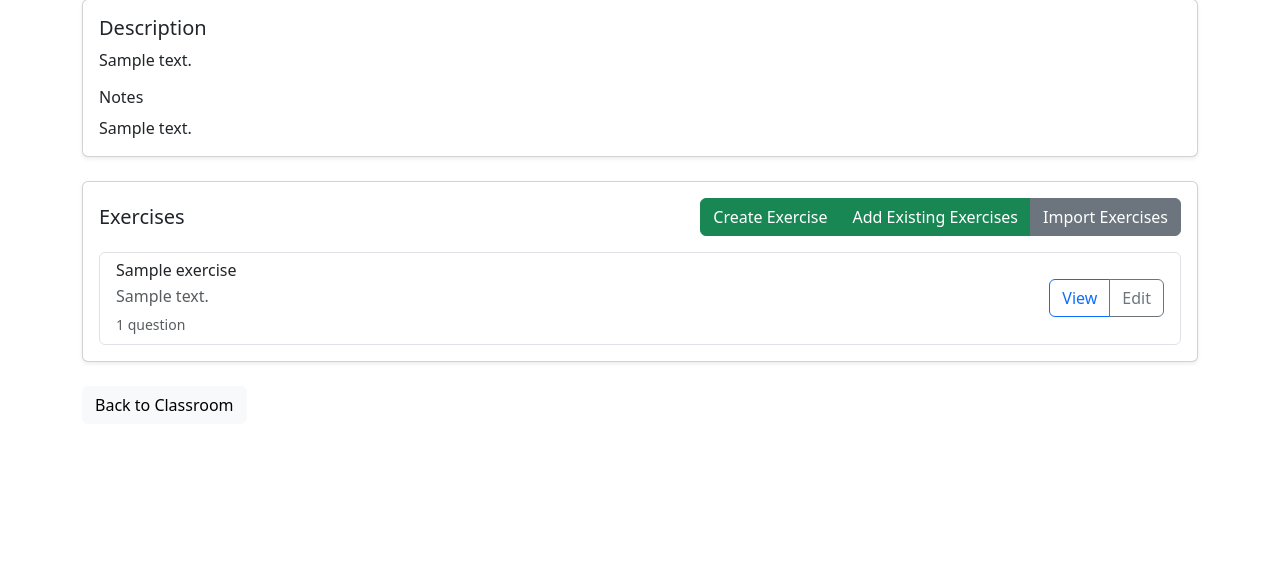
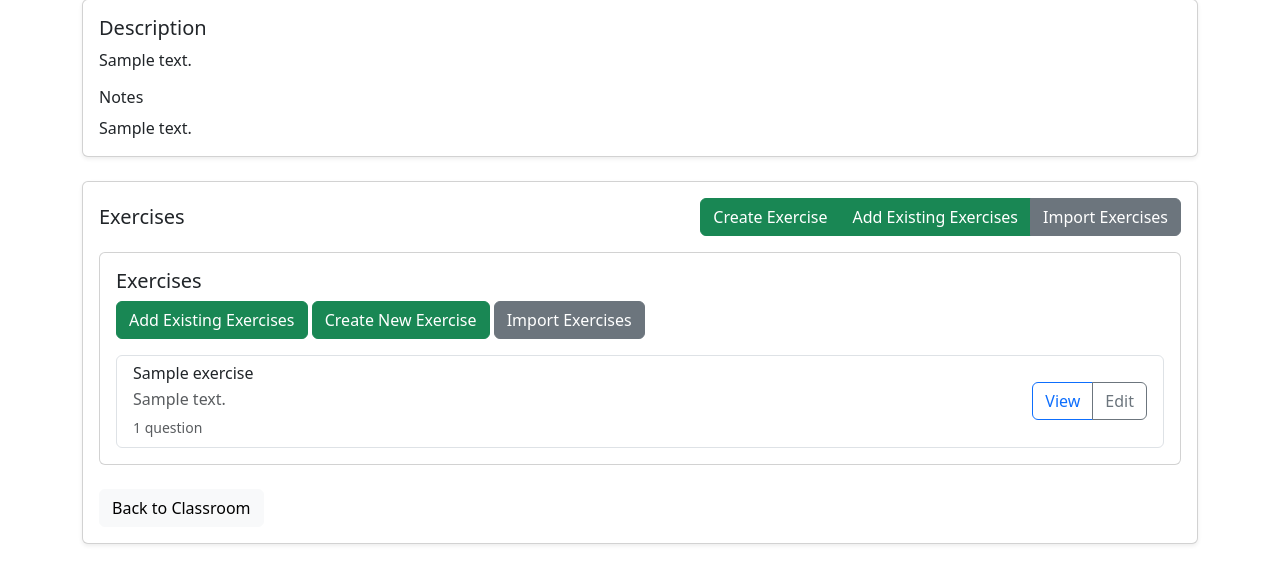
Before and after one commit to khangduongn/logiclingo, a Django app: page /classroom/1/topic/1/ in a window 1280 px wide. Shown: the part 187-771 px from the top of the page. Run offline with Django 5.2, Linux system fonts and the light colour scheme; a user stored in the database is signed in; tables that the repository leaves empty hold one stand-in row (values such as "Sample post").

```diff
--- a/main/templates/topic.html
+++ b/main/templates/topic.html
@@ -62,6 +62,14 @@
                 {% endif %}
             </div>
 
+    <div class="card mb-4">
+        <div class="card-body">
+            <h5 class="card-title">Exercises</h5>
+            {% if request.user|is_instructor %}
+            <a href="{% url 'add_existing_exercises' classroomID=classroomID topicID=topic.topicID %}" class="btn btn-success mb-3">Add Existing Exercises</a>
+            <a href="{% url 'create_exercise' classroomID=classroomID topicID=topic.topicID %}" class="btn btn-success mb-3">Create New Exercise</a>
+            <a href="{% url 'import_exercises' classroomID=classroomID topicID=topic.topicID %}" class="btn btn-secondary mb-3">Import Exercises</a>
+            {% endif %}
             {% if topic.exercises.all %}
                 <div class="list-group">
                     {% for exercise in topic.exercises.all %}
```
Also changed, not shown: requirements.txt (+5 -2 lines), 1 other file.
